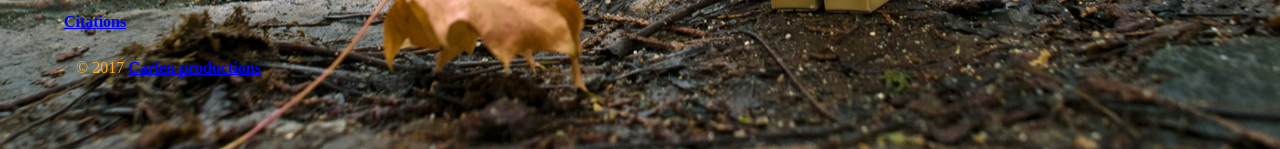
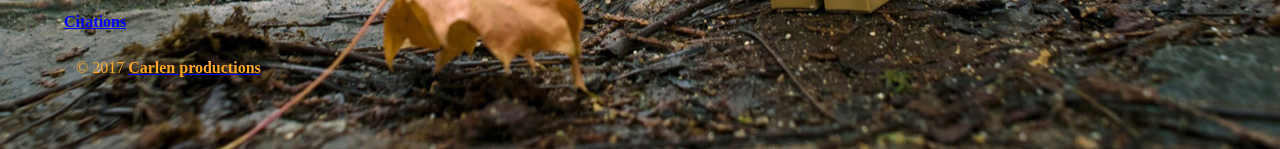
Before and after one commit to eng3u7-02/eng3u7-02.github.io, a plain HTML site: page index.html in a window 1280 px wide. Shown: the part 546-695 px from the top of the page. Drawn offline with Linux system fonts and the light colour scheme.

Commit message:
Update index.html

```diff
--- a/index.html
+++ b/index.html
@@ -25,7 +25,7 @@
 		<p><b>Background Image:</b>"Home Anime &amp; Cartoon." HD Wallpaper and Backgrounds, Free Download HD Wallpapers For Desktop. N.p., n.d. Web. 06 Apr. 2017.</p>
 		<div class="topnav" id="myTopnav">
 			<a href="citations.html" target="_blank"><b>Citations</b></a>
-			<p style="color:#FFA726;">&copy; 2017 <a href="About.html"><b>Carlen productions</b></a>
+			<p style="color:#FFA726;">&copy; 2017 <a href="About.html"><b style="color:#FFA726;">Carlen productions</b></a>
 		</div>
 	</body>
 </html>
```
